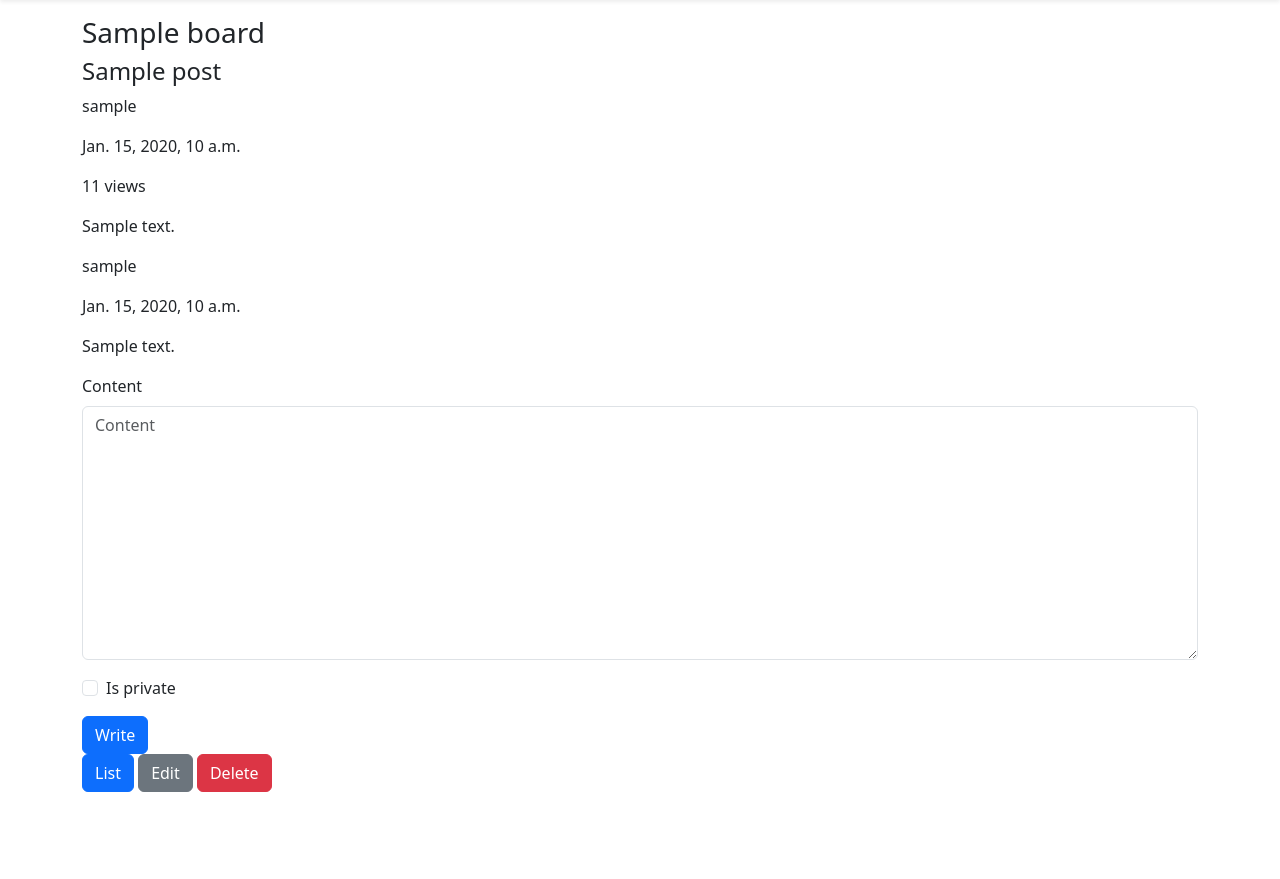
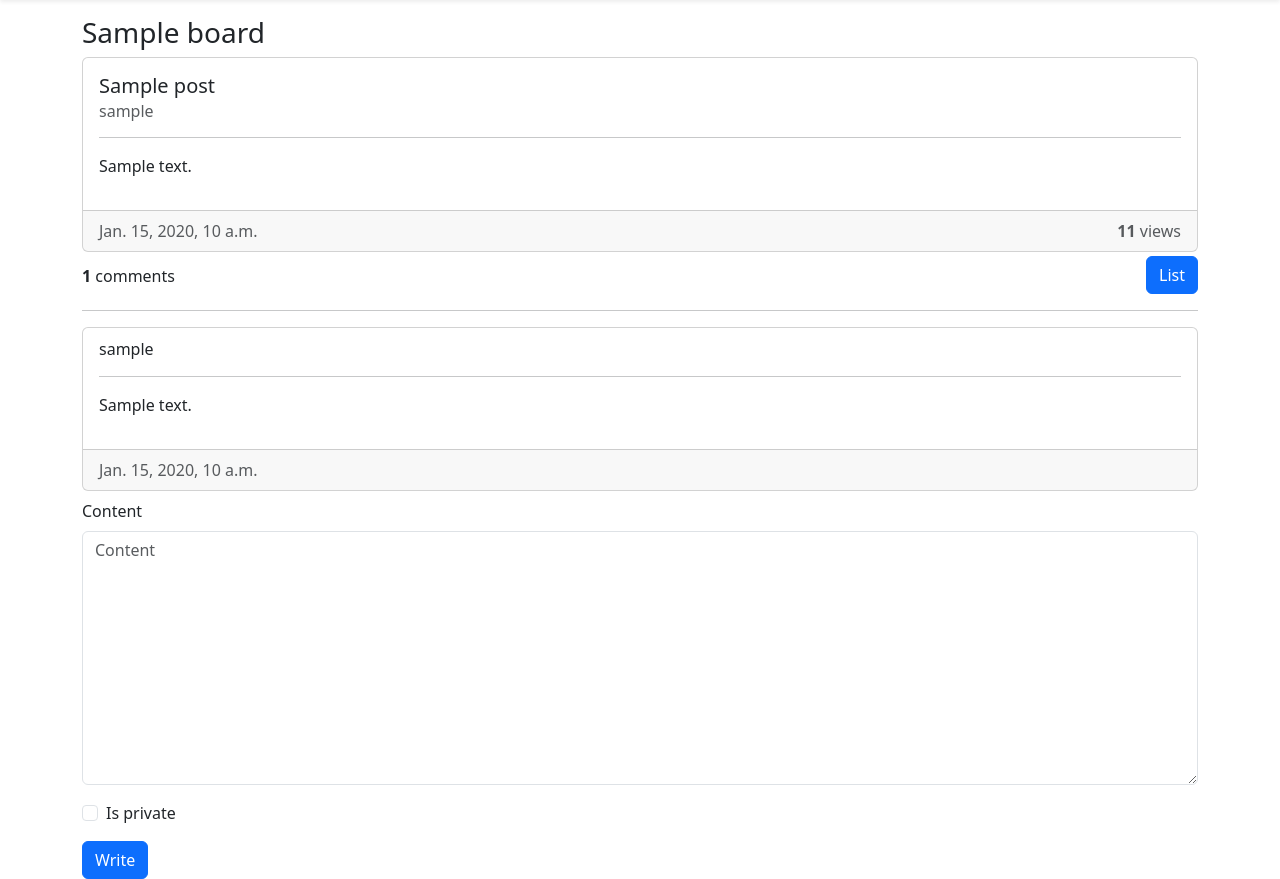
Before and after one commit to sjy5386/flare-core, a Django app: a page that uses boards/templates/boards/post_detail.html in a window 1280 px wide. Shown: the part 116-995 px from the top of the page. Before the commit the page ends 908 px from the top, so only its background shows below. Run offline with Django 4.2, Linux system fonts and the light colour scheme; tables that the repository leaves empty hold one stand-in row (values such as "Sample post"); some libraries are stand-ins or nearby versions.

Commit message:
Update post_detail template

```diff
--- a/boards/templates/boards/post_detail.html
+++ b/boards/templates/boards/post_detail.html
@@ -2,19 +2,42 @@
 {% load django_bootstrap5 %}
 {% block content %}
     <h3>{{ board.title }}</h3>
-    <div>
-        <h4>{{ object }}</h4>
-        <p>{{ object.user }}</p>
-        <p>{{ object.created_at }}</p>
-        <p>{{ object.views }} views</p>
-        <p>{{ object.content }}</p>
+    <div class="card">
+        <div class="card-body">
+            <h5 class="card-title">{{ object }}</h5>
+            <h6 class="card-subtitle mb-2 text-muted">{{ object.user }}</h6>
+            <hr>
+            <p>{{ object.content }}</p>
+        </div>
+        <div class="card-footer text-muted d-flex justify-content-between">
+            <div>{{ object.created_at }}</div>
+            <div><b>{{ object.views }}</b> views</div>
+        </div>
     </div>
+    <div class="mt-1 d-flex justify-content-between">
+        <div class="mt-2"><b>{{ comments | length }}</b> comments</div>
+        <div>
+            <a class="btn btn-primary" href="{% url 'post_list' board.name %}">List</a>
+            {% if object.user == user %}
+                <a class="btn btn-secondary" href="{% url 'post_update' board.name object.id %}">Edit</a>
+                <a class="btn btn-danger" href="{% url 'post_delete' board.name object.id %}">Delete</a>
+            {% endif %}
+        </div>
+    </div>
+    <hr>
     <div>
         {% for comment in comments %}
-            <div>
-                <p>{{ comment.user }}</p>
-                <p>{{ comment.created_at }}</p>
-                <p>{{ comment.content }}</p>
+            <div class="card my-2">
+                <div class="card-body">
+                    <h6 class="card-subtitle">{{ comment.user }}{% if comment.is_private %} 🔒{% endif %}</h6>
+                    <hr>
+                    {% if not comment.is_private or comment.user == user %}
+                        <p>{{ comment.content }}</p>
+                    {% endif %}
+                </div>
+                <div class="card-footer text-muted">
+                    {{ comment.created_at }}
+                </div>
             </div>
         {% endfor %}
     </div>
@@ -23,7 +46,4 @@
         {% bootstrap_form form %}
         {% bootstrap_button button_type="submit" content="Write" %}
     </form>
-    <a class="btn btn-primary" href="{% url 'post_list' board.name %}">List</a>
-    <a class="btn btn-secondary" href="{% url 'post_update' board.name object.id %}">Edit</a>
-    <a class="btn btn-danger" href="{% url 'post_delete' board.name object.id %}">Delete</a>
 {% endblock %}
```
